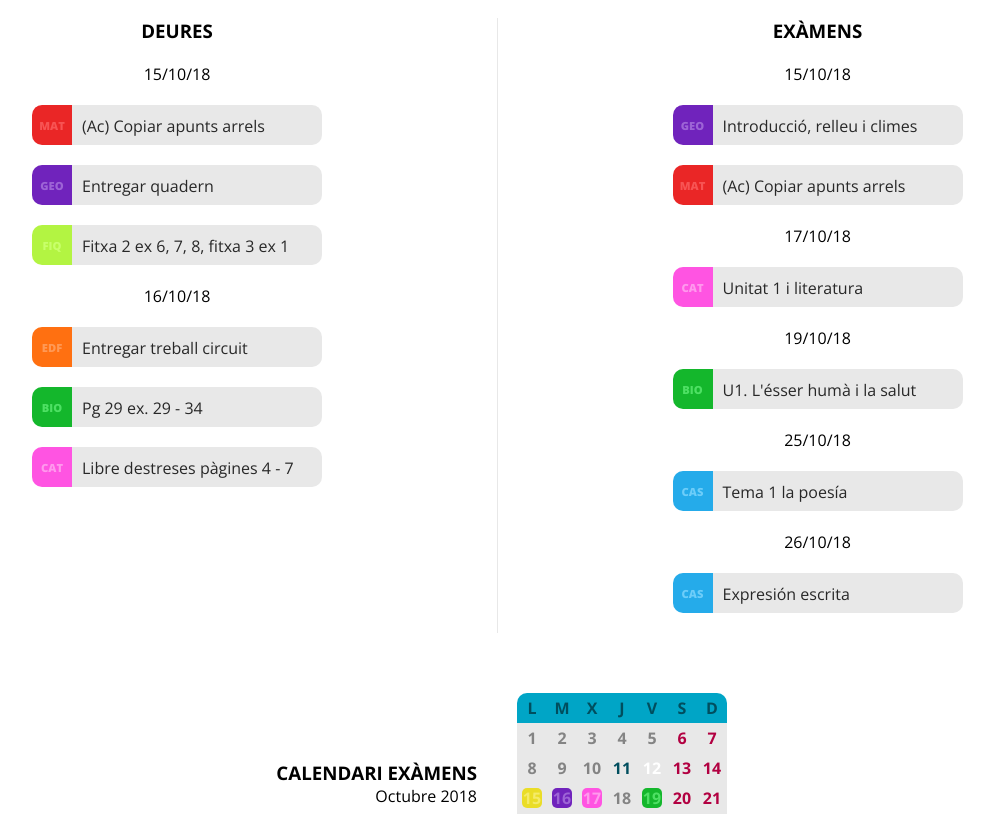
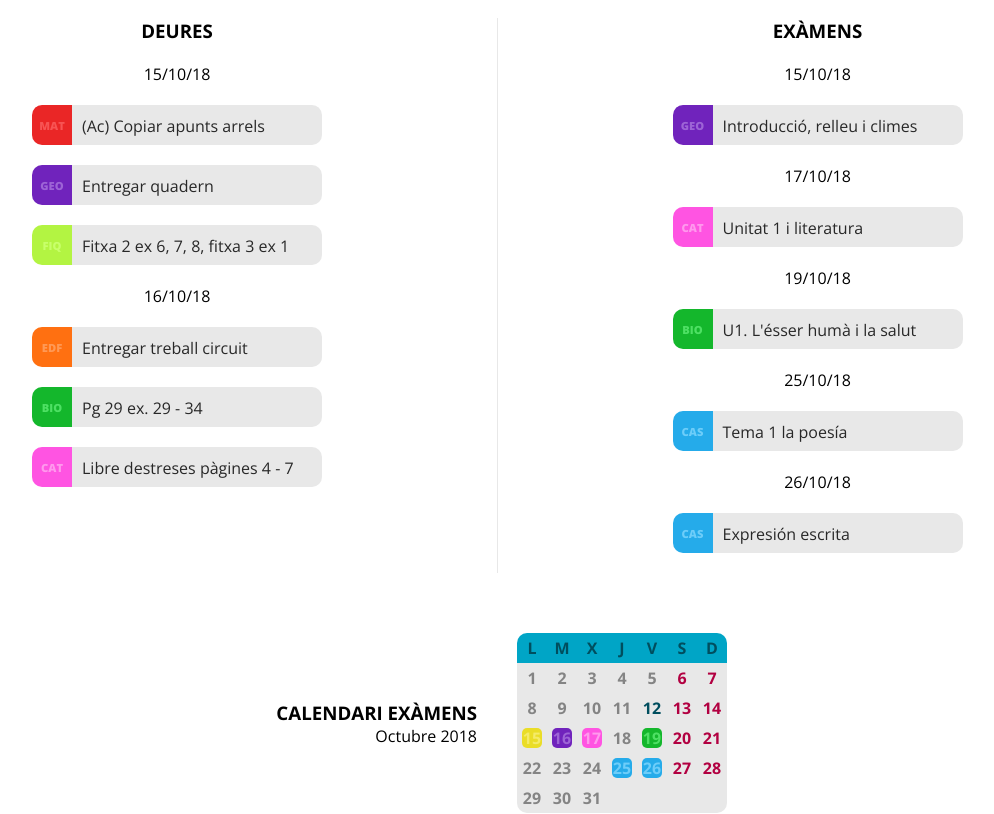
Before and after one commit to Cyltra/cyltra, a plain HTML site: page deures/index.html in a window 1280 px wide. Shown: the part 148-962 px from the top of the page, without its empty margins (143-1137 px from the left). Drawn offline with nearby package versions, Linux system fonts and the light colour scheme.

Commit message:
Update index.html

```diff
--- a/deures/index.html
+++ b/deures/index.html
@@ -95,11 +95,6 @@
                 <span class="descripcio">Introducció, relleu i climes</span>
             </div>
 
-            <div class="element">
-                <span class="assignatura mat">Mat</span>
-                <span class="descripcio">(Ac) Copiar apunts arrels</span>
-            </div>
-
             <div class="data">17/10/18</div>
 
             <div class="element">
@@ -164,8 +159,8 @@
                 <div class="col"><p>8</p></div>
                 <div class="col"><p>9</p></div>
                 <div class="col"><p>10</p></div>
-                <div class="col col-avui"><p>11</p></div>
-                <div class="col col-avui-ex col-festiu"><p>12<span class="hover-box fest">Festiu: festa nacional d'Espanya</span></p></div>
+                <div class="col"><p>11</p></div>
+                <div class="col col-festiu col-avui"><p>12<span class="hover-box fest">Festiu: festa nacional d'Espanya</span></p></div>
                 <div class="col col-festiu"><p>13</p></div>
                 <div class="col col-festiu"><p>14</p></div>
             </div>
```
